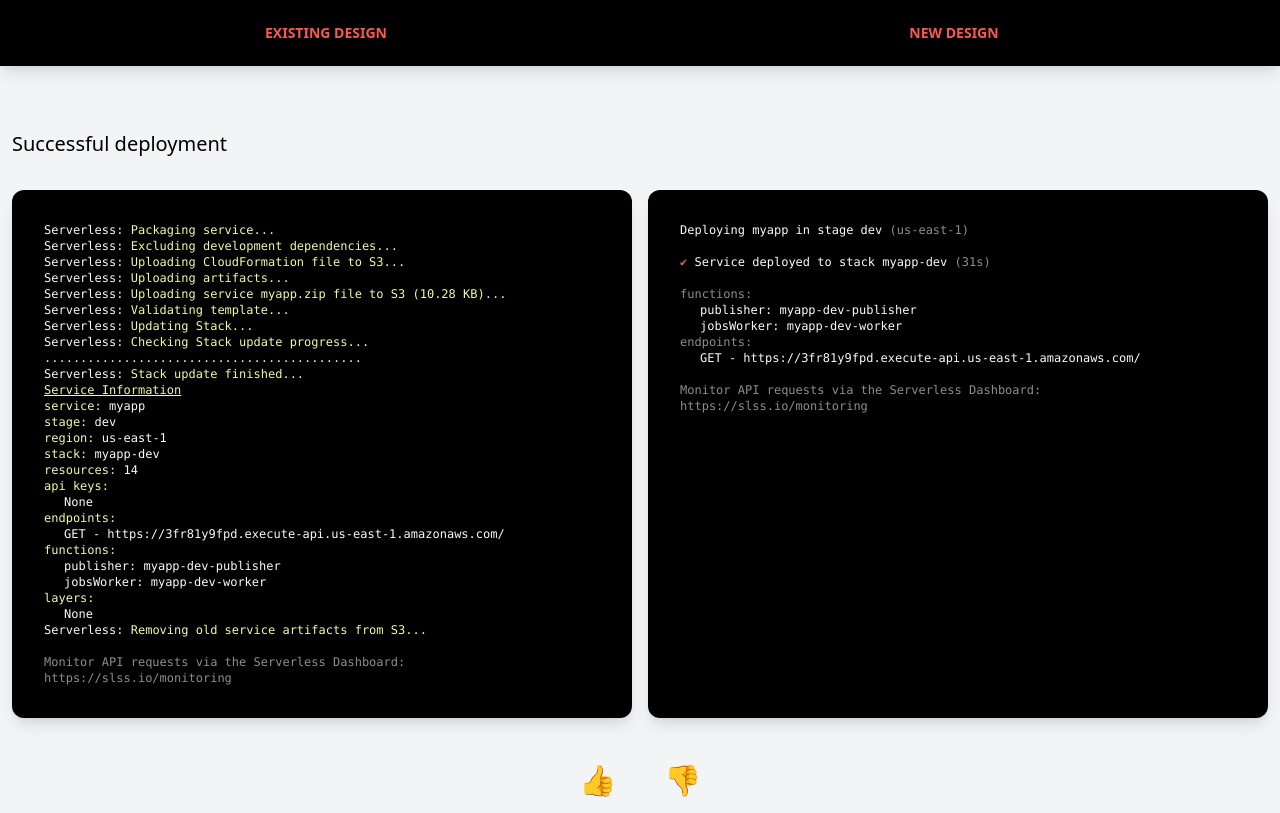
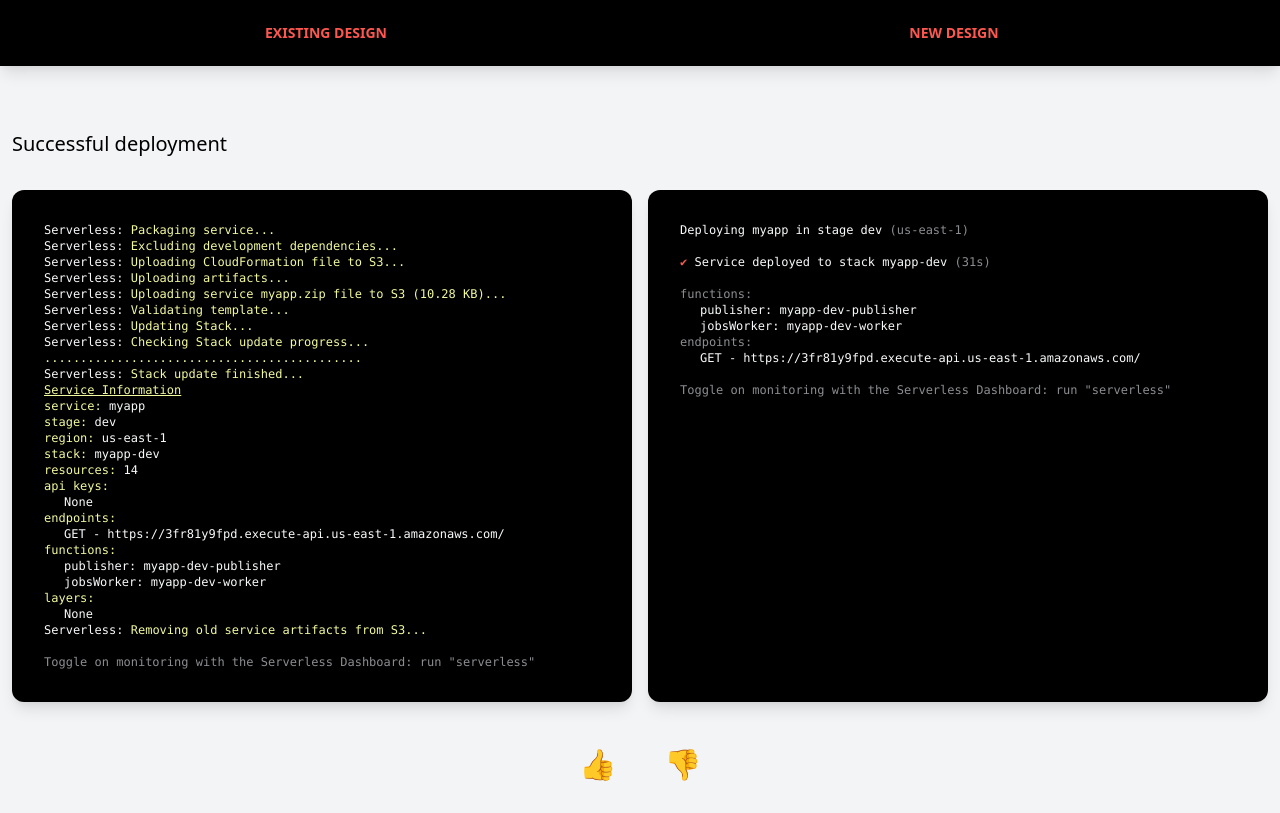
Before and after one commit to serverless/cli-design, a website: page index.html in a window 1280 px wide. Shown: the top 813 px of the page. Drawn offline with nearby package versions, Linux system fonts and the light colour scheme; files that its build step writes are made by us from their sources.

Commit message:
Output changes

```diff
--- a/index.html
+++ b/index.html
@@ -46,7 +46,7 @@
                 <p class="ml-5">None</p>
                 <p>Serverless: <span class="text-yellow">Removing old service artifacts from S3...</span></p>
                 <p>&nbsp;</p>
-                <p class="text-gray">Monitor API requests via the Serverless Dashboard: https://slss.io/monitoring</p>
+                <p class="text-gray">Toggle on monitoring with the Serverless Dashboard: run "serverless"</p>
             </div>
 
             <div class="terminal">
@@ -62,7 +62,7 @@
                 <p class="text-gray">endpoints:</p>
                 <p class="ml-5">GET - https://3fr81y9fpd.execute-api.us-east-1.amazonaws.com/</p>
                 <p>&nbsp;</p>
-                <p class="text-gray">Monitor API requests via the Serverless Dashboard: https://slss.io/monitoring</p>
+                <p class="text-gray">Toggle on monitoring with the Serverless Dashboard: run "serverless"</p>
             </div>
         </div>
 
@@ -133,7 +133,7 @@
                 <p>Serverless: <span class="text-yellow">Publishing service to the Serverless Dashboard...</span></p>
                 <p>Serverless: <span class="text-yellow">Successfully published your service to the Serverless Dashboard: https://app.serverless.com/vulcan/apps/kilo/kilo-backend/prod/us-east-1</span></p>
                 <p>&nbsp;</p>
-                <p class="text-gray">Monitor API requests via the Serverless Dashboard: https://slss.io/monitoring</p>
+                <p class="text-gray">Toggle on monitoring with the Serverless Dashboard: run "serverless"</p>
             </div>
             <div class="terminal">
                 <p>Deploying myapp in stage dev <span class="text-gray">(us-east-1)</span></p>
@@ -167,7 +167,7 @@
                 <p class="ml-5">web: myapp-dev-web</p>
                 <p><span class="text-gray">endpoint:</span> https://3fr81y9fpd.execute-api.us-east-1.amazonaws.com</p>
                 <p>&nbsp;</p>
-                <p class="text-gray">Monitor API requests via the Serverless Dashboard: https://slss.io/monitoring</p>
+                <p class="text-gray">Toggle on monitoring with the Serverless Dashboard: run "serverless"</p>
             </div>
         </div>
 
@@ -210,7 +210,7 @@
                 <p class="text-orange font-bold">Support for "package.include" and "package.exclude" will be removed with next major release. Please use "package.patterns" instead</p>
                 <p class="text-orange">More Info: https://www.serverless.com/framework/docs/deprecations/#NEW_PACKAGE_PATTERNS</p>
                 <p>&nbsp;</p>
-                <p class="text-gray">Monitor API requests via the Serverless Dashboard: https://slss.io/monitoring</p>
+                <p class="text-gray">Toggle on monitoring with the Serverless Dashboard: run "serverless"</p>
             </div>
             <div>
                 <div class="terminal">
@@ -228,7 +228,7 @@
                     <p>&nbsp;</p>
                     <p class="text-gray">2 deprecations found: run the same command with '--debug' for more details</p>
                     <p>&nbsp;</p>
-                    <p class="text-gray">Monitor API requests via the Serverless Dashboard: https://slss.io/monitoring</p>
+                    <p class="text-gray">Toggle on monitoring with the Serverless Dashboard: run "serverless"</p>
                 </div>
                 <div class="terminal">
                     <p>Deploying myapp in stage dev <span class="text-gray">(us-east-1)</span></p>
@@ -250,7 +250,7 @@
                     <p class="text-gray ml-5">Support for "package.include" and "package.exclude" will be removed with next major release. Please use "package.patterns" instead</p>
                     <p class="text-gray ml-5">More Info: https://www.serverless.com/framework/docs/deprecations/#NEW_PACKAGE_PATTERNS</p>
                     <p>&nbsp;</p>
-                    <p class="text-gray">Monitor API requests via the Serverless Dashboard: https://slss.io/monitoring</p>
+                    <p class="text-gray">Toggle on monitoring with the Serverless Dashboard: run "serverless"</p>
                 </div>
             </div>
         </div>
@@ -355,7 +355,7 @@
                 <p class="ml-5">None</p>
                 <p>Serverless: <span class="text-yellow">Removing old service artifacts from S3...</span></p>
                 <p>&nbsp;</p>
-                <p class="text-gray">Monitor API requests via the Serverless Dashboard: https://slss.io/monitoring</p>
+                <p class="text-gray">Toggle on monitoring with the Serverless Dashboard: run "serverless"</p>
             </div>
 
             <div class="terminal">
@@ -373,7 +373,7 @@
                 <p class="text-gray">endpoints:</p>
                 <p class="ml-5">GET - https://3fr81y9fpd.execute-api.us-east-1.amazonaws.com/</p>
                 <p>&nbsp;</p>
-                <p class="text-gray">Monitor API requests via the Serverless Dashboard: https://slss.io/monitoring</p>
+                <p class="text-gray">Toggle on monitoring with the Serverless Dashboard: run "serverless"</p>
             </div>
         </div>
 
@@ -424,7 +424,7 @@
                 <p>&nbsp;</p>
                 <p>Serverless: <span class="text-yellow">Removing old service artifacts from S3...</span></p>
                 <p>&nbsp;</p>
-                <p class="text-gray">Monitor API requests via the Serverless Dashboard: https://slss.io/monitoring</p>
+                <p class="text-gray">Toggle on monitoring with the Serverless Dashboard: run "serverless"</p>
             </div>
 
             <div class="terminal">
@@ -459,7 +459,7 @@
                 <p>&nbsp; ServerlessDeploymentBucketName: myapp-dev-serverlessdeploymentbucket-18gm15gzf8306</p>
                 <p>&nbsp; HttpApiUrl: https://wd6m3kwta5.execute-api.us-east-1.amazonaws.com</p>
                 <p>&nbsp;</p>
-                <p class="text-gray">Monitor API requests via the Serverless Dashboard: https://slss.io/monitoring</p>
+                <p class="text-gray">Toggle on monitoring with the Serverless Dashboard: run "serverless"</p>
             </div>
         </div>
 
@@ -572,7 +572,7 @@
                 <p>Serverless: <span class="text-yellow">WarmUp: Warmer "officeHoursWarmer" successfully prewarmed your functions.</span></p>
                 <p>Serverless: <span class="text-yellow">Removing old service artifacts from S3...</span></p>
                 <p>&nbsp;</p>
-                <p class="text-gray">Monitor API requests via the Serverless Dashboard: https://slss.io/monitoring</p>
+                <p class="text-gray">Toggle on monitoring with the Serverless Dashboard: run "serverless"</p>
             </div>
 
             <div>
@@ -604,7 +604,7 @@
                     <p class="ml-5">target domain: d-s7juq9wqf0.execute-api.us-east-1.amazonaws.com</p>
                     <p class="ml-5">hosted zone id: Z1UJRXOUMOOFQ8</p>
                     <p>&nbsp;</p>
-                    <p class="text-gray">Monitor API requests via the Serverless Dashboard: https://slss.io/monitoring</p>
+                    <p class="text-gray">Toggle on monitoring with the Serverless Dashboard: run "serverless"</p>
                 </div>
             </div>
         </div>
```
